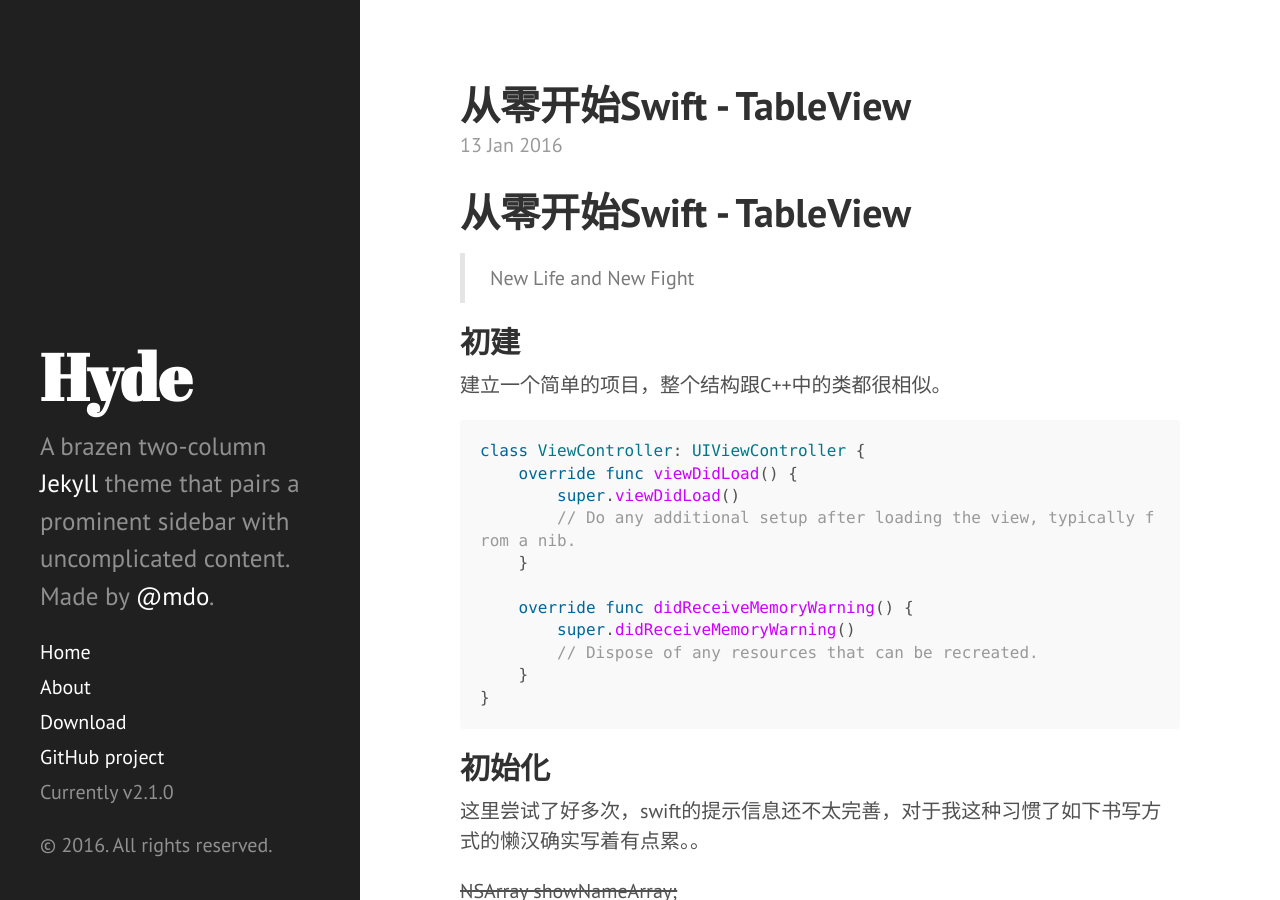
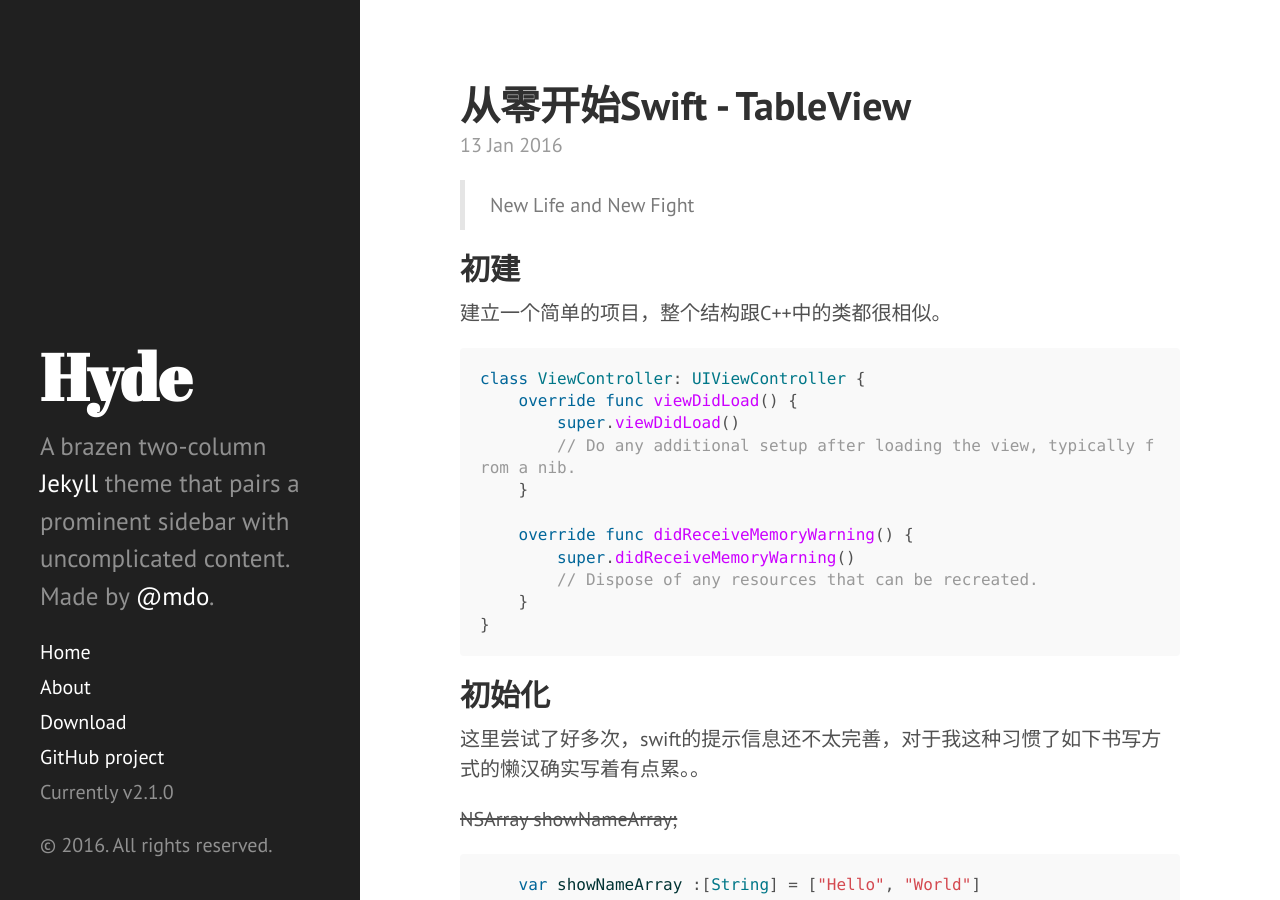
Before and after one commit to Kuntanury/Kuntanury.github.io, a Jekyll site: the page built from _posts/2016-01-13-welcome-to-swift.markdown, in a window 1280 px wide and 900 px high. Built offline with Jekyll 4.4.1, drawn with Linux system fonts in a browser that asks for light colours; Markdown is read by kramdown in place of the engine named in the settings.

Commit message:
delete origin title

```diff
--- a/_posts/2016-01-13-welcome-to-swift.markdown
+++ b/_posts/2016-01-13-welcome-to-swift.markdown
@@ -2,7 +2,6 @@
 layout: post
 title: 从零开始Swift - TableView
 ---
-#从零开始Swift - TableView
 
 > New Life and New Fight
 
```
